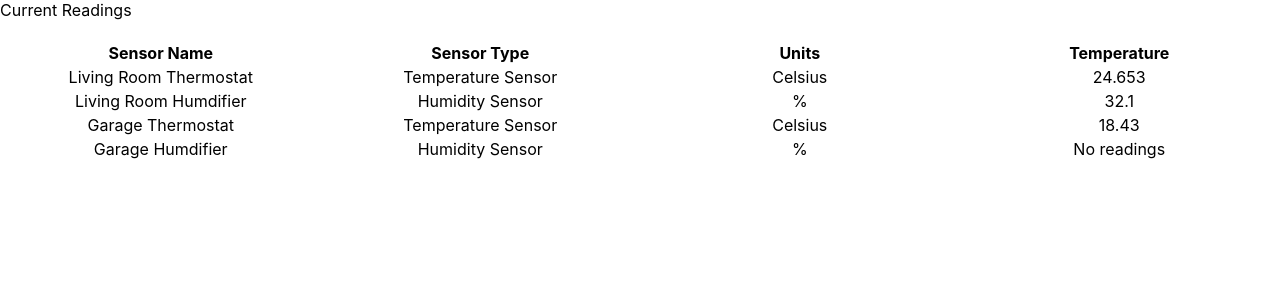
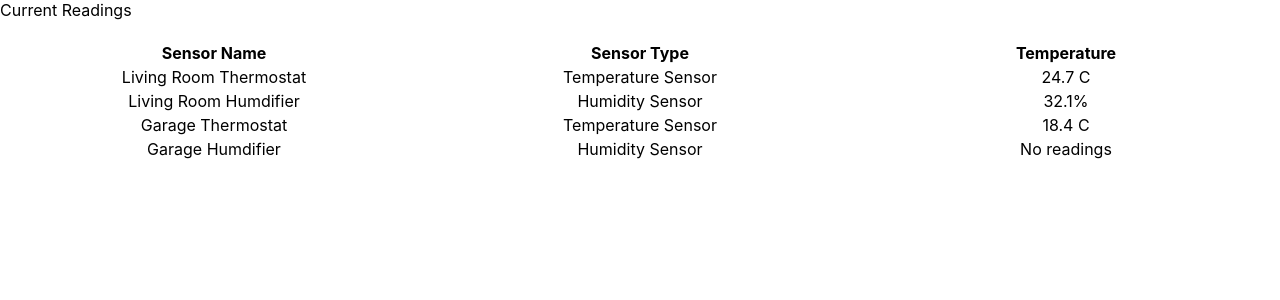
Before and after one commit to davidclaveau/opi-assignment, a React (Create React App) app: page / in a window 1280 px wide. Shown: the top 300 px of the page. Built offline with nearby package versions, Linux system fonts and the light colour scheme.

Commit message:
Small styling tweaks to Sensor component for C, F, %

```diff
--- a/src/Dashboard.tsx
+++ b/src/Dashboard.tsx
@@ -38,35 +38,29 @@ const Dashboard = (props: Props) => {
 
   useEffect(() => {
     // Fetch request for readings
-    api<[{time:string; sensorId: number; value: number}]>('api/v1/readings.json')
-      .then((response) => {
-        setReadings(response)
-      })
-      .catch(error => {
-        console.log(error)
-      })
+    const readingsPromise = api<[{time:string; sensorId: number; value: number}]>('api/v1/readings.json')
 
     // Fetch request for sensors
-    api<[{id: number; name: string; type: string; createdAt: string; units: string; temperatures: {time: string; sensorId: number; value: number}}]>('api/v1/sensors.json')
-      .then((response) => {
-        setSensors(response)
-        setLoading(false)
-      })
-      .catch(error => {
-        console.log(error)
-      })
+    const sensorsPromise = api<[{id: number; name: string; type: string; createdAt: string; units: string; temperatures: {time: string; sensorId: number; value: number}}]>('api/v1/sensors.json')
+
+    Promise.all([
+      Promise.resolve(readingsPromise),
+      Promise.resolve(sensorsPromise)
+    ]).then(all => {
+      setReadings(all[0])
+      setSensors(all[1])
+    }).then(() => {
+      setLoading(false)
+    })
+
     }, [])
 
     // Get readings for specific sensor, providing the most recent readings
     const getHottest = (specificId:number) => {
-      console.log("id", specificId)
-
       const temperatures = readings.filter(reading => reading.sensorId === specificId )
-      console.log("temperatures", temperatures)
 
       // Find most recent temperature
       const hottestTemp = temperatures.sort((a, b) => new Date(a.time) > new Date(b.time) ? -1 : new Date(a.time) < new Date(b.time) ? 1 : 0)
-      console.log("hottestTemp", hottestTemp)
 
       return hottestTemp.length > 0 ? hottestTemp[0].value : "No readings";
     }
@@ -74,9 +68,6 @@ const Dashboard = (props: Props) => {
     // Converting string date to UTC human-readable
     // const newDate1 = new Date("2020-01-01T00:03Z")
     // newDate1.toUTCString()
-
-
-    console.log("loading", loading)
 
   return (
     <div>
@@ -90,7 +81,6 @@ const Dashboard = (props: Props) => {
           <tr>
             <th>Sensor Name</th>
             <th>Sensor Type</th>
-            <th>Units</th>
             <th>Temperature</th>
           </tr>
             {!loading && sensors.map(sensor => {
--- a/src/Sensor.tsx
+++ b/src/Sensor.tsx
@@ -10,12 +10,30 @@ interface Props {
 }
 
 const Sensor = (props: Props) => {
+  let unit:string = "";
+
+  switch (props.units) {
+    case "Celsius":
+      unit = " C"
+      break;
+    case "Farenheit":
+      unit = " F"
+      break;
+    case "%":
+      unit = "%"
+      break;
+    default:
+      break;
+  }
+
   return (
     <tr>
       <td>{props.name}</td>
       <td>{props.type}</td>
-      <td>{props.units}</td>
-      <td>{props.temperature}</td>
+      <td>
+        {typeof props.temperature === "number" ? Math.round(props.temperature * 10) / 10 : props.temperature}
+        {props.temperature === "No readings" ? "" : unit}
+      </td>
     </tr>
   )
 }
```
